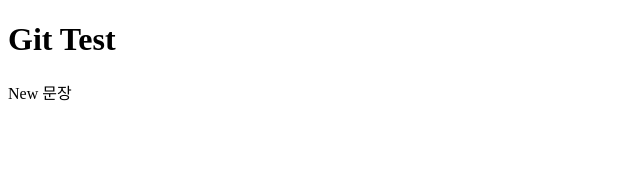
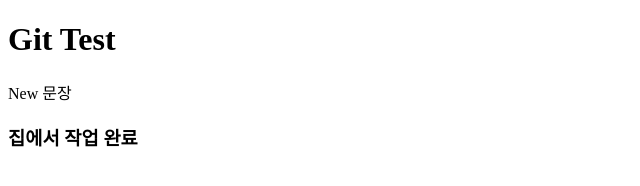
Before and after one commit to ssoooon1122-arch/git-test-251016-new, a plain HTML site: page index.html in a window 1280 px wide. Shown: the whole page, without its empty margins (0-640 px from the left). Drawn offline with Linux system fonts and the light colour scheme.

Commit message:
homework_complete

```diff
--- a/index.html
+++ b/index.html
@@ -8,6 +8,6 @@
 <body>
     <h1>Git Test</h1>
     <p>New 문장</p>
-
+    <h3>집에서 작업 완료</h3>
 </body>
 </html>
```
